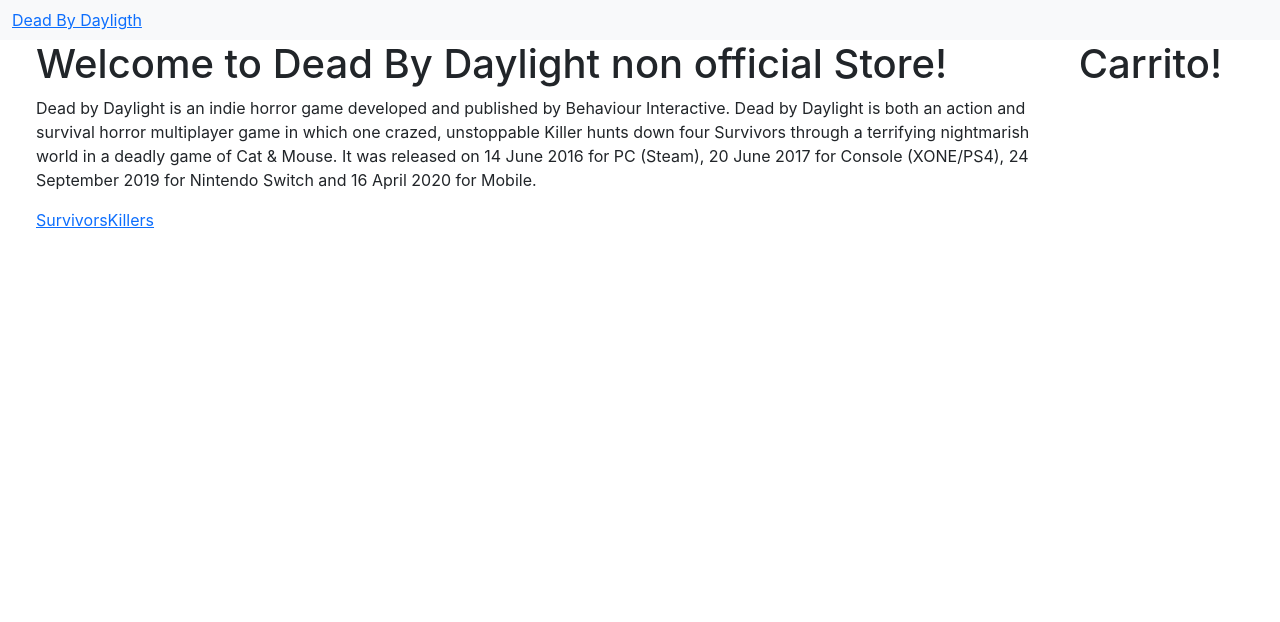
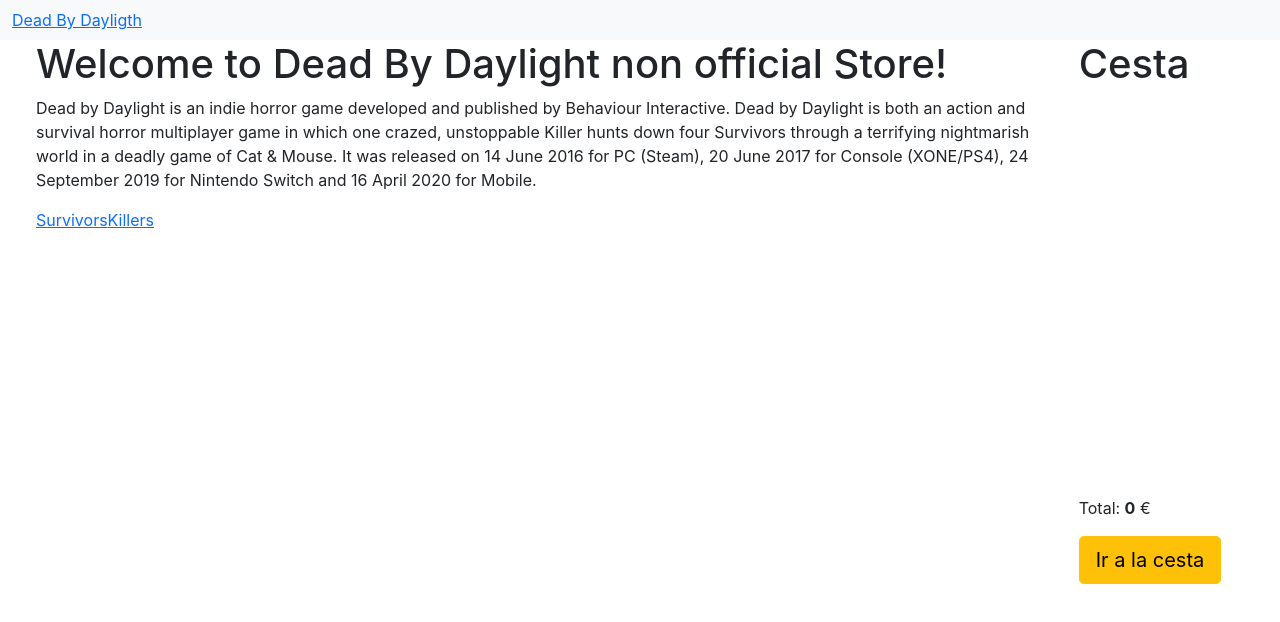
Before and after one commit to santi-xiao/eCommerce-practica-frontend, a React (Create React App) app: page / in a window 1280 px wide. Shown: the top 622 px of the page. Built offline with nearby package versions, Linux system fonts and the light colour scheme.

Commit message:
Estilos a la cesta y organización

```diff
--- a/src/App.css
+++ b/src/App.css
@@ -36,3 +36,8 @@
     transform: rotate(360deg);
   }
 }
+
+.scroll-div {
+  height: 400px;
+  overflow-y: scroll;
+}
--- a/src/App.js
+++ b/src/App.js
@@ -18,7 +18,7 @@
 
             </div>
             <div className='col-md-2'>
-              <Carrito />
+              <Carrito carrito={carrito} setCarrito={setCarrito} />
             </div>
           </div>
         </div>
--- a/src/pages/Carrito.js
+++ b/src/pages/Carrito.js
@@ -1,11 +1,40 @@
 import React from 'react';
+import { Link } from 'react-router-dom';
 
-const Carrito = () => {
+const Carrito = (props) => {
+
+
+    const calcularPrecioTotal = () =>{
+        let total = 0;
+        props.carrito.map((prod) => {
+            total += prod.precio * prod.cantidad;
+        })
+        return total;
+    }
+
+    if(props.carrito != null){
+        return (
+            <div className='sticky-top'>
+                <h1>Cesta</h1>
+                <ul className="list-group scroll-div">
+                    {props.carrito.map((prod) => (
+                        <li className='list-group-item' key={prod.id}>
+                            <p className='text-warning'>{prod.nombre} <span className='text-black fw-bold'>{prod.precio * prod.cantidad}€</span> <span className='text-muted'>x{prod.cantidad}</span></p>
+                        </li>
+                    ))}
+                </ul>
+                <p>Total: <span className='fw-bold'>{calcularPrecioTotal()}</span> €</p>
+                <Link to="/" className='btn btn-warning btn-lg btn-block'>Ir a la cesta</Link>
+            </div>
+        )
+    }
+
     return(
         <>
             <h1>Carrito!</h1>
         </>
     )
+
 }
 
 export default Carrito;
--- a/src/pages/DetallesProducto.js
+++ b/src/pages/DetallesProducto.js
@@ -12,12 +12,12 @@
 
     const handleClick = () => {
       let newCarrito = [...carrito];
-      let prodIndex = newCarrito.findIndex((prod => prod.nombre === producto.nombre));
+      let prodIndex = newCarrito.findIndex((prod => prod.id === producto.id));
 
       if(prodIndex > -1){
         newCarrito[prodIndex].cantidad += 1;
       }else{
-        newCarrito.push({nombre: producto.nombre, precio: producto.precio, cantidad: 1})
+        newCarrito.push({id:producto.id ,nombre: producto.nombre, precio: producto.precio, cantidad: 1})
       }
       setCarrito(newCarrito);
     }
```
